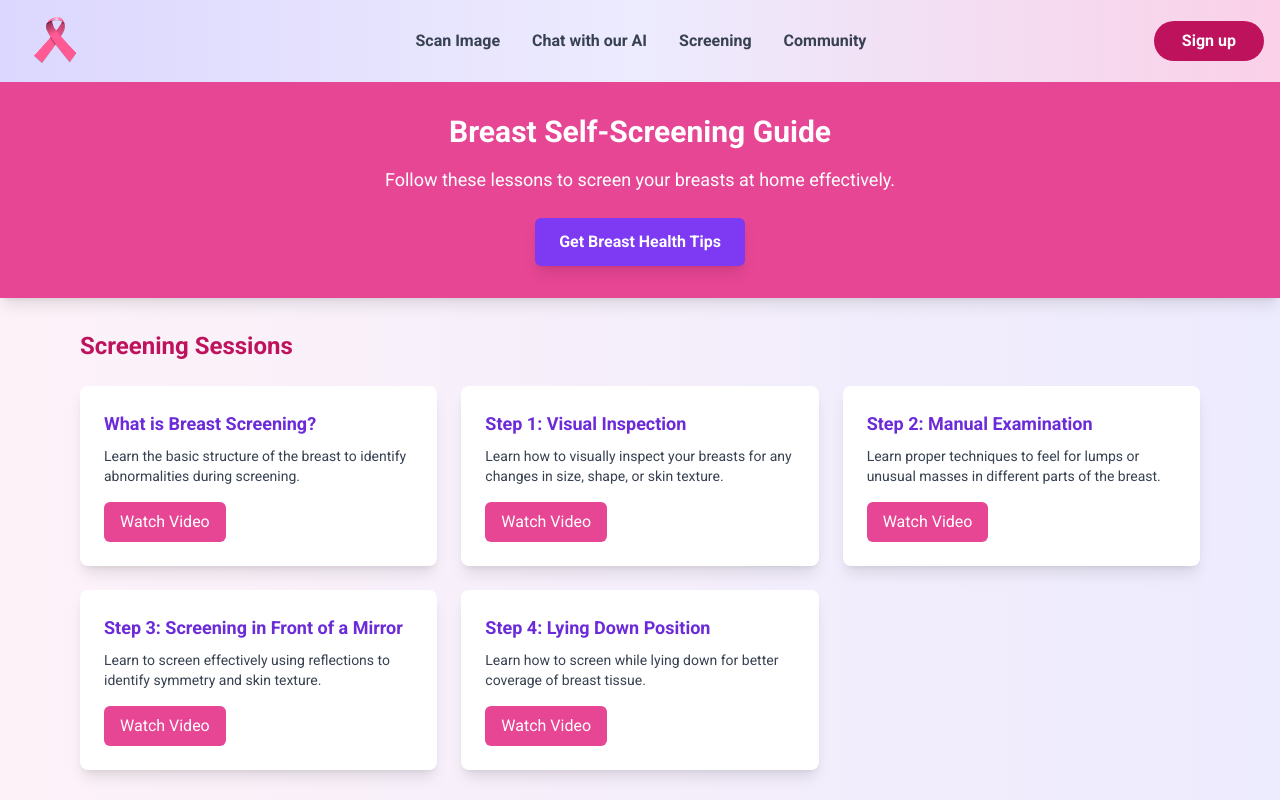
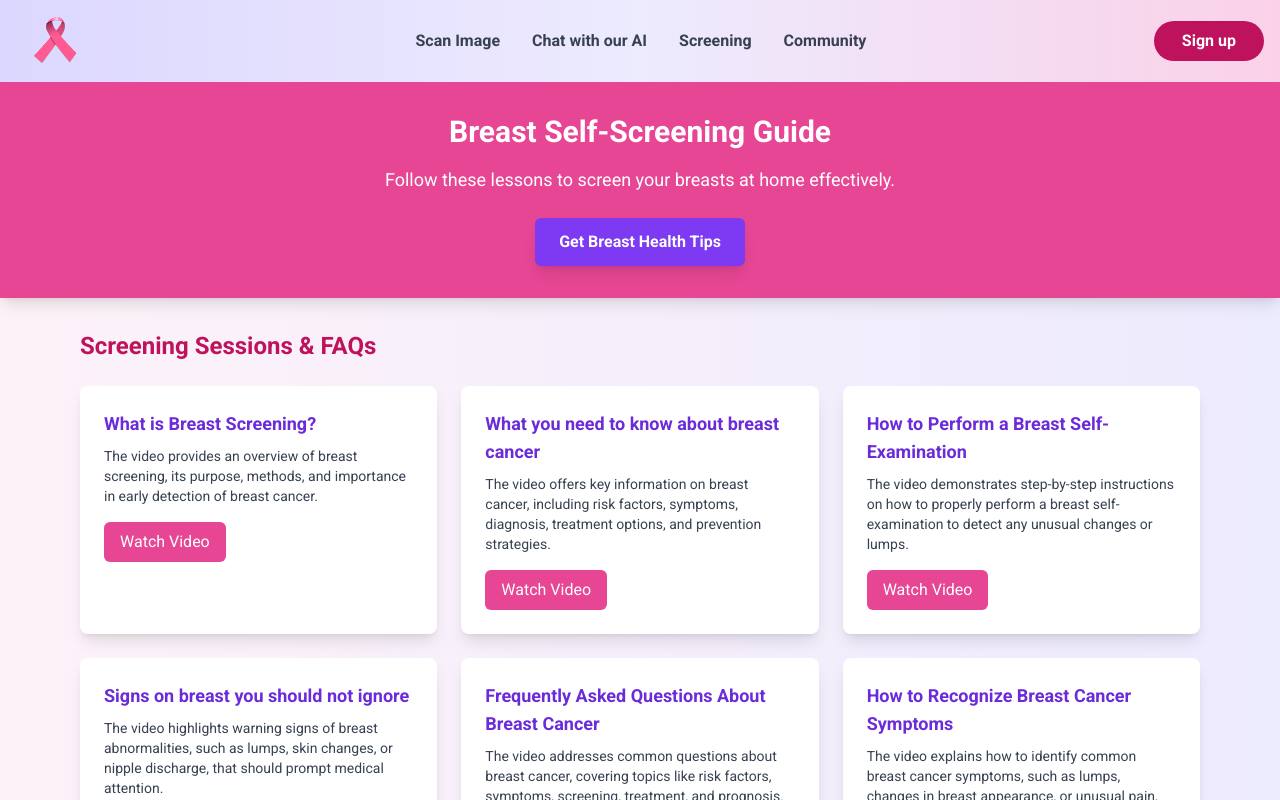
Before and after one commit to Danielsahkwadwo/AmaliAi_project, a React (Vite) app: page /screening in a window 1280 px wide. Shown: the top 800 px of the page. Built offline with nearby package versions, Linux system fonts and the light colour scheme; no server answers.

Commit message:
configured vite

```diff
--- a/src/components/CustomPages/Community.jsx
+++ b/src/components/CustomPages/Community.jsx
@@ -7,6 +7,7 @@ import EmojiPicker from "emoji-picker-react";
 import Navbar from "../HomePage/Navbar";
 import io from "socket.io-client";
 import useRedirect from "../../CustomHooks/useRedirect";
+import axios from "axios";
 
 const socket = io("http://localhost:4000");
 
@@ -61,19 +62,33 @@ function Community() {
       setMessages((prev) => [...prev, newMessage]);
       setInput("");
 
-      if (input.includes("@amali")) {
+      if (input.toLowerCase().startsWith("@amali")) {
+
+        const mess = input.split("@amali")[1];
         // Simulate AI Response
-        setTimeout(() => {
+        axios("https://ai-api.amalitech.org/api/v1/public/chat", {
+          method: "POST",
+          headers: { "X-Api-Key": "ZEXeGOk5_kMel9l7EzrWblpzbHM2P5FZ" },
+          data: {
+            prompt: mess,
+            stream: false,
+          },
+        })
+          .then((res) => {
+            if (res.data) {
               const aiMessage = {
                 position: "left",
                 type: "text",
-            text: "**Amali's Response:** Here's my answer to your query.",
-            sender: "Amali",
+                text: res.data.data.content,
+                sender: "amaliAi",
                 date: new Date(),
               };
-
               setMessages((prev) => [...prev, aiMessage]);
-        }, 2000);
+            }
+          })
+          .catch((err) => {
+            console.log(err);
+          });
       }
     }
   };
--- a/src/components/CustomPages/ScanImage.jsx
+++ b/src/components/CustomPages/ScanImage.jsx
@@ -7,7 +7,7 @@ import AppLoader from "../Reusable/AppLoader";
 import useRedirect from "../../CustomHooks/useRedirect";
 
 function ScanImage() {
-  useRedirect("/login")
+  useRedirect("/login");
   const [image, setImage] = useState(null);
   const [result, setResult] = useState(null);
   const [isLoading, setIsLoading] = useState(false);
@@ -52,14 +52,10 @@ function ScanImage() {
       const formData = new FormData();
       formData.append("image", imageData);
 
-      console.log(Array.from(formData));
-      const res = await axios.post(
-        "https://breast-cancer-detection-vckt.onrender.com/predict/",
-        formData,
-        {
-          headers: { "Content-Type": "multipart/form-data" },
-        }
-      );
+      // console.log(Array.from(formData));
+      const res = await axios.post("https://breast-cancer-detection-v1-1.onrender.com/predict/", formData, {
+        headers: { "Content-Type": "multipart/form-data" },
+      });
       if (res.data) {
         // console.log(res);
         const probability = res.data.probability;
--- a/src/components/CustomPages/ScreeningPage.jsx
+++ b/src/components/CustomPages/ScreeningPage.jsx
@@ -2,7 +2,7 @@ import React, { useState } from "react";
 import Navbar from "../HomePage/Navbar";
 import axios from "axios";
 import AppLoader from "../Reusable/AppLoader";
-import toast from 'react-hot-toast';
+import toast from "react-hot-toast";
 
 const ScreeningPage = () => {
   const [healthTip, setHealthTip] = useState("");
@@ -12,32 +12,43 @@ const ScreeningPage = () => {
     {
       title: "What is Breast Screening?",
       description:
-        "Learn the basic structure of the breast to identify abnormalities during screening.",
+        "The video provides an overview of breast screening, its purpose, methods, and importance in early detection of breast cancer.",
       videoUrl: "https://www.youtube.com/watch?v=6SAhNkuAF_4",
     },
     {
-      title: "Step 1: Visual Inspection",
+      title: "What you need to know about breast cancer",
       description:
-        "Learn how to visually inspect your breasts for any changes in size, shape, or skin texture.",
-      videoUrl: "https://www.youtube.com/watch?v=4ooGLeFucW4&list=PLy56aUjhRF4kYx38twf6FaXTNzKhyBfjh&index=13",
+        "The video offers key information on breast cancer, including risk factors, symptoms, diagnosis, treatment options, and prevention strategies.",
+      videoUrl:
+        "https://www.youtube.com/watch?v=4ooGLeFucW4&list=PLy56aUjhRF4kYx38twf6FaXTNzKhyBfjh&index=13",
     },
     {
-      title: "Step 2: Manual Examination",
+      title: "How to Perform a Breast Self-Examination",
       description:
-        "Learn proper techniques to feel for lumps or unusual masses in different parts of the breast.",
-      videoUrl: "https://example.com/video3",
+        "The video demonstrates step-by-step instructions on how to properly perform a breast self-examination to detect any unusual changes or lumps.",
+      videoUrl:
+        "https://www.youtube.com/watch?v=KF3bumQhhKw&pp=ygUdY29uZHVjdGluZyBhIHNlbGYgYnJlYXN0IGV4YW0%3D",
     },
     {
-      title: "Step 3: Screening in Front of a Mirror",
+      title: "Signs on breast you should not ignore",
       description:
-        "Learn to screen effectively using reflections to identify symmetry and skin texture.",
-      videoUrl: "https://example.com/video4",
+        "The video highlights warning signs of breast abnormalities, such as lumps, skin changes, or nipple discharge, that should prompt medical attention.",
+      videoUrl:
+        "https://www.youtube.com/watch?v=WSWPLzUJkGw&pp=ygUfd2h5IHlvdSBzaG91bGQgaGF2ZSBhIG1hbW1vZ3JhbQ%3D%3D",
     },
     {
-      title: "Step 4: Lying Down Position",
+      title: "Frequently Asked Questions About Breast Cancer",
       description:
-        "Learn how to screen while lying down for better coverage of breast tissue.",
-      videoUrl: "https://example.com/video5",
+        "The video addresses common questions about breast cancer, covering topics like risk factors, symptoms, screening, treatment, and prognosis.",
+      videoUrl:
+        "https://www.youtube.com/watch?v=Ypt-coFm6Kk&pp=ygUfd2h5IHlvdSBzaG91bGQgaGF2ZSBhIG1hbW1vZ3JhbQ%3D%3D",
+    },
+    {
+      title: "How to Recognize Breast Cancer Symptoms",
+      description:
+        "The video explains how to identify common breast cancer symptoms, such as lumps, changes in breast appearance, or unusual pain, for early detection.",
+      videoUrl:
+        "https://www.youtube.com/watch?v=yTHyMNBkbOY&pp=ygUfd2h5IHlvdSBzaG91bGQgaGF2ZSBhIG1hbW1vZ3JhbQ%3D%3D",
     },
   ];
 
@@ -63,7 +74,7 @@ const ScreeningPage = () => {
       }
     } catch (error) {
       console.log(error);
-      return toast.error('An error occurred')
+      return toast.error("An error occurred");
     } finally {
       setIsLoading(false);
     }
@@ -98,7 +109,7 @@ const ScreeningPage = () => {
         {/* Bottom Section */}
         <div className="p-8 lg:px-20 pb-20">
           <h2 className="text-2xl font-bold text-pink-700 mb-6">
-            Screening Sessions
+            Screening Sessions & FAQs
           </h2>
           <div className="grid grid-cols-1 md:grid-cols-2 lg:grid-cols-3 gap-6">
             {lessons.map((lesson, index) => (
```
Also changed, not shown: vite.config.js (+9 -0 lines). Lines whose indentation alone changed are shown as unchanged.
